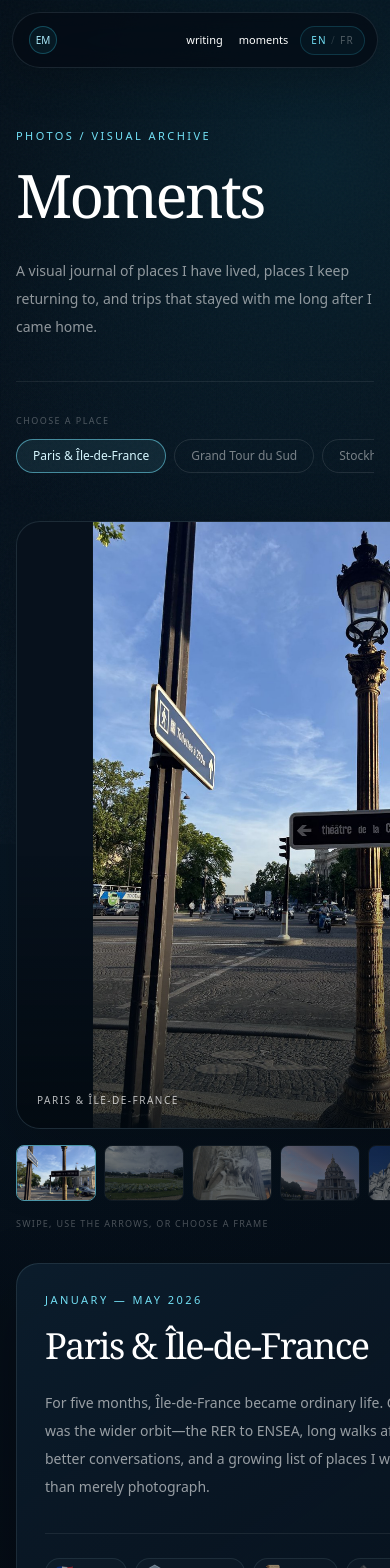
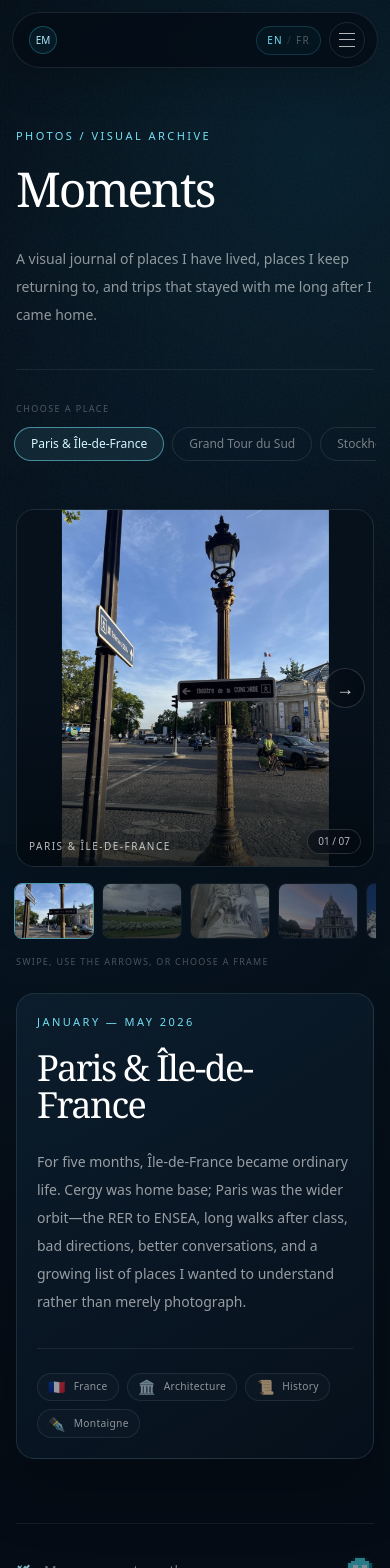
Before and after one commit to ghosteau/my-website, a Next.js app: page /photos in a window 390 px wide. Shown: the top 1568 px of the page. Built offline with nearby package versions, Linux system fonts and the light colour scheme.

Commit message:
Fix responsive navigation and mobile gallery

```diff
--- a/app/components/nav.tsx
+++ b/app/components/nav.tsx
@@ -2,16 +2,34 @@
 
 import Link from "next/link";
 import { usePathname } from "next/navigation";
+import { useEffect, useState } from "react";
 import { useLang, LangToggle } from "./lang";
 
 const labels = {
-  en: { work: "work", about: "about", writing: "writing", photos: "moments", resume: "résumé" },
-  fr: { work: "projets", about: "à propos", writing: "écrits", photos: "moments", resume: "CV" },
+  en: {
+    work: "work",
+    about: "about",
+    writing: "writing",
+    photos: "moments",
+    resume: "résumé",
+    openMenu: "Open navigation",
+    closeMenu: "Close navigation",
+  },
+  fr: {
+    work: "projets",
+    about: "à propos",
+    writing: "écrits",
+    photos: "moments",
+    resume: "CV",
+    openMenu: "Ouvrir la navigation",
+    closeMenu: "Fermer la navigation",
+  },
 };
 
 export function SiteNav() {
   const [lang, , toggle] = useLang();
   const pathname = usePathname() ?? "/";
+  const [mobileMenuOpen, setMobileMenuOpen] = useState(false);
   const c = labels[lang];
   const links = [
     { href: "/#work", label: c.work, route: "/", homeOnly: true },
@@ -21,10 +39,19 @@ export function SiteNav() {
     { href: "/resume", label: c.resume, route: "/resume" },
   ];
 
+  useEffect(() => {
+    if (!mobileMenuOpen) return;
+    const closeOnEscape = (event: KeyboardEvent) => {
+      if (event.key === "Escape") setMobileMenuOpen(false);
+    };
+    window.addEventListener("keydown", closeOnEscape);
+    return () => window.removeEventListener("keydown", closeOnEscape);
+  }, [mobileMenuOpen]);
+
   return (
     <header className="fixed inset-x-0 top-0 z-50 px-3 pt-3 md:px-6 md:pt-5">
       <nav className="nav-glass mx-auto flex h-14 max-w-[1240px] items-center justify-between rounded-full px-3 pl-4 md:px-5 md:pl-6">
-        <Link href="/" className="group flex items-center gap-3" aria-label="Emmanuel McGrail — home">
+        <Link href="/" onClick={() => setMobileMenuOpen(false)} className="group flex items-center gap-3" aria-label="Emmanuel McGrail — home">
           <span className="grid h-7 w-7 place-items-center rounded-full border border-turq-400/30 bg-turq-400/[0.07] font-mono text-[10px] text-turq-200 transition-colors group-hover:bg-turq-400/[0.14]">
             EM
           </span>
@@ -50,26 +77,49 @@ export function SiteNav() {
             })}
           </div>
 
-          <div className="flex items-center md:hidden">
-            {links.filter((link) => !link.homeOnly).map((link) => {
-              const active = pathname === link.route || pathname.startsWith(`${link.route}/`);
+          <span className="mx-1 hidden h-5 w-px bg-white/10 md:block" />
+          <LangToggle lang={lang} toggle={toggle} />
+
+          <button
+            type="button"
+            className="ml-1 grid h-9 w-9 place-items-center rounded-full border border-white/10 text-white/70 transition-colors hover:border-turq-300/35 hover:text-turq-200 md:hidden"
+            aria-label={mobileMenuOpen ? c.closeMenu : c.openMenu}
+            aria-controls="mobile-navigation"
+            aria-expanded={mobileMenuOpen}
+            onClick={() => setMobileMenuOpen((open) => !open)}
+          >
+            <span className="relative block h-3.5 w-4" aria-hidden>
+              <span className={`absolute left-0 top-0 h-px w-4 bg-current transition-transform ${mobileMenuOpen ? "translate-y-[6px] rotate-45" : ""}`} />
+              <span className={`absolute left-0 top-[6px] h-px w-4 bg-current transition-opacity ${mobileMenuOpen ? "opacity-0" : ""}`} />
+              <span className={`absolute bottom-0 left-0 h-px w-4 bg-current transition-transform ${mobileMenuOpen ? "-translate-y-[7px] -rotate-45" : ""}`} />
+            </span>
+          </button>
+        </div>
+      </nav>
+
+      {mobileMenuOpen && (
+        <nav
+          id="mobile-navigation"
+          aria-label={lang === "fr" ? "Navigation mobile" : "Mobile navigation"}
+          className="nav-glass mobile-nav-enter mx-auto mt-2 grid max-w-[1240px] grid-cols-2 gap-1 rounded-[1.35rem] p-2 md:hidden"
+        >
+          {links.map((link) => {
+            const active = !link.homeOnly && (pathname === link.route || pathname.startsWith(`${link.route}/`));
             return (
               <Link
                 key={link.href}
                 href={link.href}
                 aria-current={active ? "page" : undefined}
-                  className={`rounded-full px-2 py-2 text-[11px] transition-colors ${active ? "text-turq-200" : "text-white/50 hover:text-white"} ${link.route === "/resume" ? "hidden sm:block" : ""}`}
+                onClick={() => setMobileMenuOpen(false)}
+                className={`flex min-h-11 items-center justify-between rounded-xl px-4 py-3 text-xs tracking-wide transition-colors ${active ? "bg-turq-300/[0.09] text-turq-100" : "text-white/62 hover:bg-white/[0.04] hover:text-white"}`}
               >
-                  {link.label}
+                <span>{link.label}</span>
+                <span aria-hidden className="font-mono text-[10px] text-white/25">↗</span>
               </Link>
             );
           })}
-          </div>
-
-          <span className="mx-1 hidden h-5 w-px bg-white/10 sm:block" />
-          <LangToggle lang={lang} toggle={toggle} />
-        </div>
         </nav>
+      )}
     </header>
   );
 }
--- a/app/globals.css
+++ b/app/globals.css
@@ -331,6 +331,19 @@ a { color: inherit; }
 .photo-enter {
   animation: photo-enter 280ms ease-out both;
 }
+.mobile-nav-enter { animation: mobile-nav-enter 180ms cubic-bezier(0.16, 1, 0.3, 1) both; }
+.gallery-strip {
+  overscroll-behavior-inline: contain;
+  scrollbar-width: thin;
+  scrollbar-color: rgba(114, 223, 244, 0.32) transparent;
+}
+.gallery-strip::-webkit-scrollbar { height: 4px; }
+.gallery-strip::-webkit-scrollbar-track { background: rgba(255, 255, 255, 0.025); }
+.gallery-strip::-webkit-scrollbar-thumb {
+  border: 0;
+  border-radius: 999px;
+  background: rgba(114, 223, 244, 0.34);
+}
 .page-enter { animation: page-enter 560ms cubic-bezier(0.16, 1, 0.3, 1) both; }
 .reveal-ready { opacity: 0; transform: translateY(24px); }
 .reveal-visible {
@@ -346,6 +359,10 @@ a { color: inherit; }
 @keyframes photo-enter {
   from { opacity: 0.18; }
   to { opacity: 1; }
+}
+@keyframes mobile-nav-enter {
+  from { opacity: 0; transform: translateY(-6px) scale(0.985); }
+  to { opacity: 1; transform: translateY(0) scale(1); }
 }
 @keyframes fade-up {
   from { opacity: 0; transform: translateY(18px); }
@@ -410,6 +427,7 @@ button:focus-visible {
 @media (max-width: 640px) {
   .content-rail { width: min(100% - 2rem, 1180px); }
   .route-node { padding-inline: 0.32rem; font-size: 0.54rem; }
+  .gallery-strip { margin-inline: -0.15rem; padding-inline: 0.15rem; }
 }
 
 @media (prefers-reduced-motion: reduce) {
--- a/app/photos/page.tsx
+++ b/app/photos/page.tsx
@@ -250,8 +250,8 @@ function MomentViewer({
   };
 
   return (
-    <div className="grid items-start gap-8 lg:grid-cols-[minmax(0,1.45fr)_minmax(280px,.55fr)] lg:gap-10">
-      <div>
+    <div className="grid min-w-0 items-start gap-6 sm:gap-8 lg:grid-cols-[minmax(0,1.45fr)_minmax(280px,.55fr)] lg:gap-10">
+      <div className="min-w-0">
         <div
           onPointerDown={onPointerDown}
           onPointerMove={(event) => { currentX.current = event.clientX; }}
@@ -262,7 +262,7 @@ function MomentViewer({
             if (event.key === "ArrowRight") go(1);
           }}
           tabIndex={0}
-          className="photo-stage surface group relative select-none rounded-[1.5rem] focus:outline-none"
+          className="photo-stage surface group relative w-full min-w-0 max-w-full select-none rounded-[1.15rem] focus:outline-none sm:rounded-[1.5rem]"
           style={{ touchAction: "pan-y", aspectRatio: moment.aspect ?? "4 / 3" }}
           role="group"
           aria-label={moment[lang].caption}
@@ -275,9 +275,9 @@ function MomentViewer({
             draggable={false}
             loading="eager"
             decoding="async"
-            className={"photo-enter h-full w-full pointer-events-none " + fitClass}
+            className={"photo-enter block h-full w-full min-w-0 max-w-full pointer-events-none " + fitClass}
           />
-          <div className="pointer-events-none absolute inset-x-5 bottom-5 z-10 flex items-end justify-between gap-4">
+          <div className="pointer-events-none absolute inset-x-3 bottom-3 z-10 flex items-end justify-between gap-3 sm:inset-x-5 sm:bottom-5 sm:gap-4">
             <p className="font-mono text-[10px] uppercase tracking-[0.15em] text-white/72">
               {moment[lang].caption}
             </p>
@@ -299,7 +299,7 @@ function MomentViewer({
                 onPointerUp={(event) => event.stopPropagation()}
                 disabled={index === 0}
                 aria-label="Previous photo"
-                className="absolute left-4 top-1/2 z-20 grid h-11 w-11 -translate-y-1/2 place-items-center rounded-full border border-white/15 bg-[#040b14]/64 text-lg text-white/80 opacity-100 backdrop-blur-md transition-all enabled:hover:border-turq-300/50 enabled:hover:text-turq-200 disabled:hidden md:opacity-0 md:group-hover:opacity-100 md:group-focus-within:opacity-100"
+                className="absolute left-2 top-1/2 z-20 grid h-10 w-10 -translate-y-1/2 place-items-center rounded-full border border-white/15 bg-[#040b14]/72 text-lg text-white/85 opacity-100 backdrop-blur-md transition-all enabled:hover:border-turq-300/50 enabled:hover:text-turq-200 disabled:hidden sm:left-4 sm:h-11 sm:w-11 md:opacity-0 md:group-hover:opacity-100 md:group-focus-within:opacity-100"
               >
                 ←
               </button>
@@ -310,7 +310,7 @@ function MomentViewer({
                 onPointerUp={(event) => event.stopPropagation()}
                 disabled={index === count - 1}
                 aria-label="Next photo"
-                className="absolute right-4 top-1/2 z-20 grid h-11 w-11 -translate-y-1/2 place-items-center rounded-full border border-white/15 bg-[#040b14]/64 text-lg text-white/80 opacity-100 backdrop-blur-md transition-all enabled:hover:border-turq-300/50 enabled:hover:text-turq-200 disabled:hidden md:opacity-0 md:group-hover:opacity-100 md:group-focus-within:opacity-100"
+                className="absolute right-2 top-1/2 z-20 grid h-10 w-10 -translate-y-1/2 place-items-center rounded-full border border-white/15 bg-[#040b14]/72 text-lg text-white/85 opacity-100 backdrop-blur-md transition-all enabled:hover:border-turq-300/50 enabled:hover:text-turq-200 disabled:hidden sm:right-4 sm:h-11 sm:w-11 md:opacity-0 md:group-hover:opacity-100 md:group-focus-within:opacity-100"
               >
                 →
               </button>
@@ -320,7 +320,7 @@ function MomentViewer({
 
         {count > 1 && (
           <div className="mt-4">
-            <div className="flex gap-2 overflow-x-auto pb-2">
+            <div className="gallery-strip flex snap-x snap-mandatory gap-2 overflow-x-auto pb-2">
               {moment.images.map((src, imageIndex) => (
                 <button
                   type="button"
@@ -328,7 +328,7 @@ function MomentViewer({
                   onClick={() => setIndex(imageIndex)}
                   aria-label={"Photo " + String(imageIndex + 1)}
                   aria-current={imageIndex === index ? "true" : undefined}
-                  className={"relative h-14 w-20 shrink-0 overflow-hidden rounded-lg border transition-all " + (imageIndex === index ? "border-turq-300/65 opacity-100" : "border-white/10 opacity-45 hover:opacity-80")}
+                  className={"relative h-14 w-20 shrink-0 snap-start overflow-hidden rounded-lg border transition-all " + (imageIndex === index ? "border-turq-300/65 opacity-100" : "border-white/10 opacity-45 hover:opacity-80")}
                 >
                   <Image
                     src={src}
@@ -346,7 +346,7 @@ function MomentViewer({
         )}
       </div>
 
-      <aside className="surface rounded-[1.4rem] p-7 lg:sticky lg:top-24 lg:p-8">
+      <aside className="surface min-w-0 rounded-[1.15rem] p-5 sm:rounded-[1.4rem] sm:p-7 lg:sticky lg:top-24 lg:p-8">
         <p className="eyebrow">{moment[lang].date}</p>
         <h2 className="editorial-title mt-5 text-4xl leading-[1.02] text-white">{moment[lang].caption}</h2>
         <p className="mt-6 text-sm font-light leading-7 text-white/58">{moment[lang].blurb}</p>
@@ -378,20 +378,20 @@ export default function Photos() {
         <div className="grid items-end gap-8 border-b border-white/[0.08] pb-10 md:grid-cols-[1fr_.7fr]">
           <div>
             <p className="eyebrow">{c.kicker} / visual archive</p>
-            <h1 className="editorial-title mt-5 text-6xl md:text-8xl">{c.title}</h1>
+            <h1 className="editorial-title mt-5 text-5xl sm:text-6xl md:text-8xl">{c.title}</h1>
           </div>
           <p className="max-w-xl text-sm leading-7 text-white/55 md:justify-self-end">{c.intro}</p>
         </div>
 
         <div className="mt-8">
           <p className="mb-3 font-mono text-[9px] uppercase tracking-[0.16em] text-white/28">{c.choose}</p>
-          <div className="flex gap-2 overflow-x-auto pb-3">
+          <div className="gallery-strip flex snap-x snap-mandatory gap-2 overflow-x-auto pb-3">
             {moments.map((moment, index) => (
               <button
                 type="button"
                 key={moment.images[0]}
                 onClick={() => setActiveMoment(index)}
-                className={"shrink-0 rounded-full border px-4 py-2 text-xs transition-all " + (index === activeMoment ? "border-turq-300/55 bg-turq-300/[0.09] text-turq-100" : "border-white/10 text-white/45 hover:border-white/20 hover:text-white/75")}
+                className={"shrink-0 snap-start rounded-full border px-4 py-2 text-xs transition-all " + (index === activeMoment ? "border-turq-300/55 bg-turq-300/[0.09] text-turq-100" : "border-white/10 text-white/45 hover:border-white/20 hover:text-white/75")}
               >
                 {moment[lang].caption}
               </button>
```
Also changed, not shown: app/page.tsx (+6 -6 lines). Lines whose indentation alone changed are shown as unchanged.
